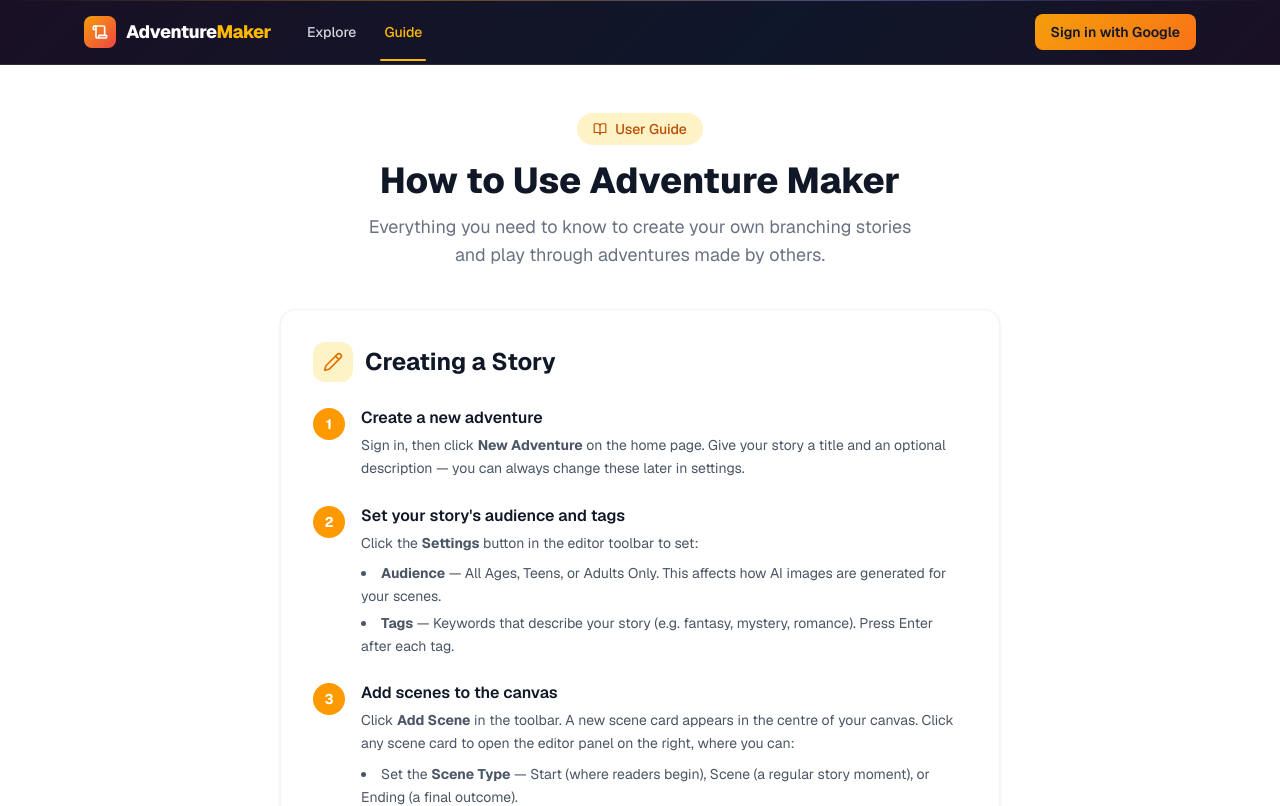
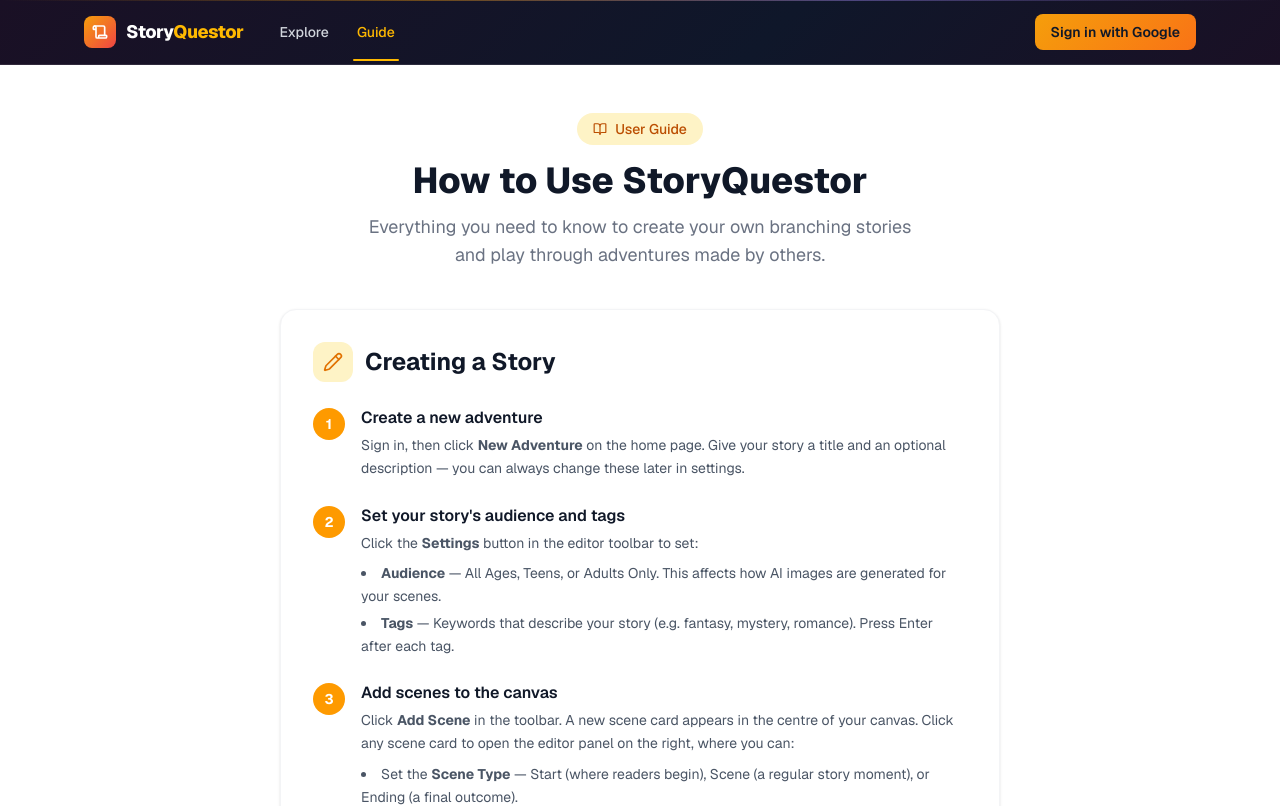
Before and after one commit to jaylaw81/adventure, a Next.js app: page /how-to in a window 1280 px wide. Shown: the top 806 px of the page. Built offline with nearby package versions, Linux system fonts and the light colour scheme; no server answers.

Commit message:
name change

```diff
--- a/app/(main)/how-to/page.tsx
+++ b/app/(main)/how-to/page.tsx
@@ -7,8 +7,8 @@
 } from 'lucide-react'
 
 export const metadata: Metadata = {
-  title: 'How to Use Adventure Maker | Guide',
-  description: 'Learn how to create branching interactive stories and how to play them on Adventure Maker.',
+  title: 'How to Use StoryQuestor | Guide',
+  description: 'Learn how to create branching interactive stories and how to play them on StoryQuestor.',
 }
 
 function Step({ number, title, children }: { number: number; title: string; children: React.ReactNode }) {
@@ -53,7 +53,7 @@
           <BookOpen size={14} />
           User Guide
         </div>
-        <h1 className="text-4xl font-extrabold text-gray-900 mb-3">How to Use Adventure Maker</h1>
+        <h1 className="text-4xl font-extrabold text-gray-900 mb-3">How to Use StoryQuestor</h1>
         <p className="text-gray-500 text-lg max-w-xl mx-auto">
           Everything you need to know to create your own branching stories and play through adventures made by others.
         </p>
@@ -91,7 +91,7 @@
           </Step>
 
           <Step number={5} title="Generate AI scene images">
-            Open a completed scene in the editor panel and click <strong>Generate Image with AI</strong>. Adventure Maker will create a cinematic illustration based on your scene's title and content. You can regenerate up to two times per scene. Images are also generated automatically when you mark a scene as Completed.
+            Open a completed scene in the editor panel and click <strong>Generate Image with AI</strong>. StoryQuestor will create a cinematic illustration based on your scene's title and content. You can regenerate up to two times per scene. Images are also generated automatically when you mark a scene as Completed.
           </Step>
 
           <Step number={6} title="Share your story">
--- a/app/(main)/play/[id]/page.tsx
+++ b/app/(main)/play/[id]/page.tsx
@@ -22,8 +22,8 @@
   const adventure = await getAdventure(id)
   if (!adventure) return { title: 'Story Not Found' }
 
-  const title = `${adventure.title} | Adventure Maker`
-  const description = adventure.description || `Play "${adventure.title}" — a branching interactive story on Adventure Maker.`
+  const title = `${adventure.title} | StoryQuestor`
+  const description = adventure.description || `Play "${adventure.title}" — a branching interactive story on StoryQuestor.`
 
   return {
     title,
@@ -131,7 +131,7 @@
       <p className="text-center text-xs text-gray-400 mt-8">
         Made with{' '}
         <Link href="/" className="hover:text-amber-500 transition-colors">
-          Adventure Maker
+          StoryQuestor
         </Link>
       </p>
     </div>
--- a/app/(main)/profile/page.tsx
+++ b/app/(main)/profile/page.tsx
@@ -106,7 +106,7 @@
           <div>
             <p className="text-sm font-semibold text-amber-800">Complete your profile to continue</p>
             <p className="text-xs text-amber-700 mt-0.5">
-              Your date of birth is required so we can ensure age-appropriate content. You must be at least 13 years old to use Adventure Maker.
+              Your date of birth is required so we can ensure age-appropriate content. You must be at least 13 years old to use StoryQuestor.
             </p>
           </div>
         </div>
@@ -181,7 +181,7 @@
             </div>
           )}
           {birthDate && age !== null && age < 13 && (
-            <p className="text-xs text-red-500 mt-1">You must be at least 13 years old to use Adventure Maker.</p>
+            <p className="text-xs text-red-500 mt-1">You must be at least 13 years old to use StoryQuestor.</p>
           )}
           <p className="text-xs text-gray-400 mt-1">Required. Used only to verify your age for content filtering.</p>
         </div>
--- a/app/layout.tsx
+++ b/app/layout.tsx
@@ -7,7 +7,7 @@
 const geist = Geist({ subsets: ['latin'] })
 
 export const metadata: Metadata = {
-  title: 'Adventure Maker',
+  title: 'StoryQuestor',
   description: 'Create and play choose-your-own-adventure stories',
 }
 
--- a/app/sign-in/page.tsx
+++ b/app/sign-in/page.tsx
@@ -9,7 +9,7 @@
       <div className="bg-white rounded-2xl shadow-lg border border-gray-100 p-10 flex flex-col items-center gap-6 w-full max-w-sm">
         <div className="flex items-center gap-2 text-gray-900">
           <BookOpen size={32} className="text-amber-500" />
-          <span className="text-2xl font-bold">Adventure Maker</span>
+          <span className="text-2xl font-bold">StoryQuestor</span>
         </div>
         <p className="text-gray-500 text-sm text-center">
           Sign in to create and manage your adventures
--- a/components/shared/Header.tsx
+++ b/components/shared/Header.tsx
@@ -60,7 +60,7 @@
             <Scroll size={16} className="text-white" strokeWidth={2.5} />
           </div>
           <span className="text-white font-extrabold text-lg tracking-tight group-hover:text-amber-300 transition-colors">
-            Adventure<span className="text-amber-400">Maker</span>
+            Story<span className="text-amber-400">Questor</span>
           </span>
         </Link>
 
```
